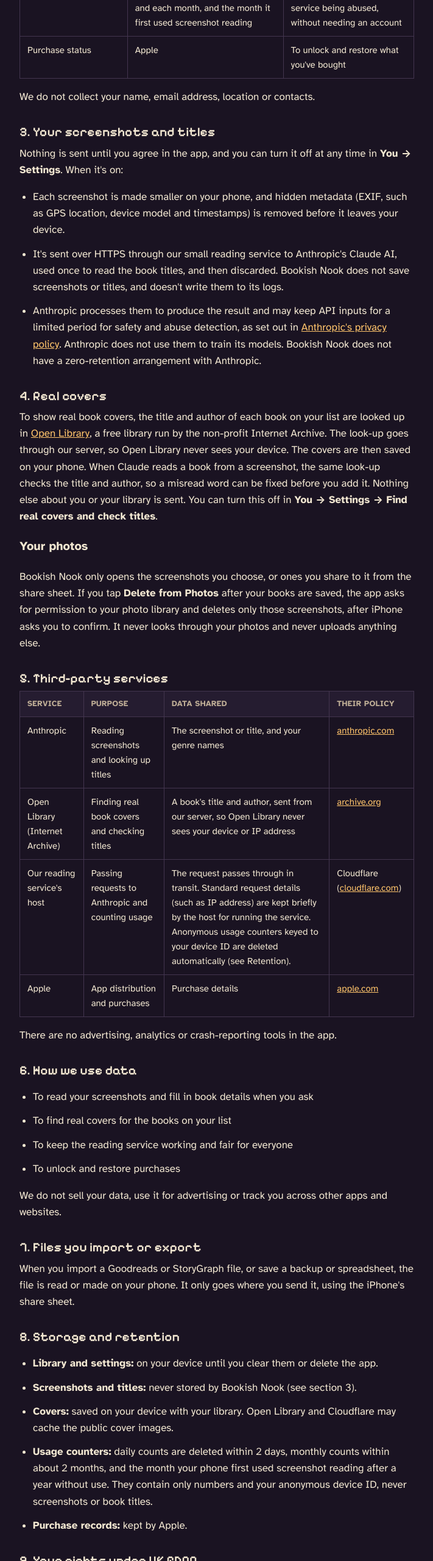
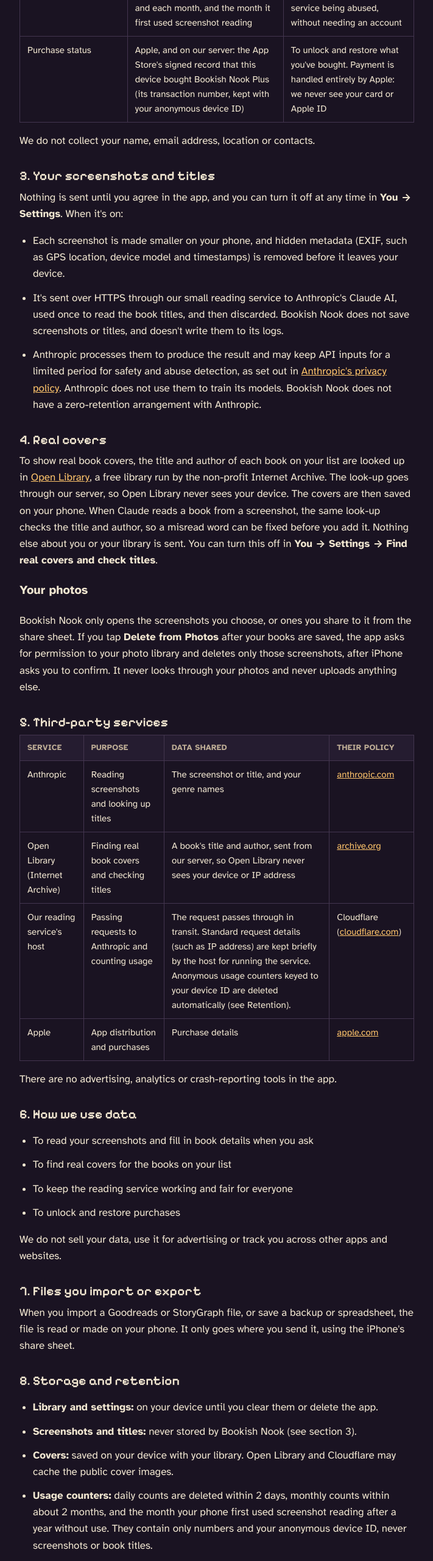
Before and after one commit to Altane59/bookish-nook-legal, a plain HTML site: page privacy/index.html in a window 1280 px wide. Shown: the part 1154-3714 px from the top of the page at 61% size, without its empty margins (284-995 px from the left). Drawn offline with Linux system fonts and the light colour scheme.

Commit message:
Privacy: how Bookish Nook Plus purchases are checked and kept
Co-Authored-By: Claude Opus 5.5 <noreply@anthropic.com>
Claude-Session: https://claude.ai/code/session_01WCXDW3DgfNs7DQqN6jFQU3

```diff
--- a/privacy/index.html
+++ b/privacy/index.html
@@ -29,7 +29,7 @@
 <tr><td>Book titles you look up (with the author and your genre names)</td><td>Sent once, never stored by Bookish Nook</td><td>So Claude can fill in details like the series</td></tr>
 <tr><td>Book titles and authors on your list</td><td>Sent through our server to Open Library to find each book's real cover, and to check titles read from screenshots. Never stored by Bookish Nook.</td><td>To show real covers and fix misread titles (you can turn this off)</td></tr>
 <tr><td>Anonymous device ID (a random code made on first use)</td><td>On your device, and with usage counters on our server: how many screenshots it had read each day and each month, and the month it first used screenshot reading</td><td>To give each phone its free screenshot reads each month and stop the reading service being abused, without needing an account</td></tr>
-<tr><td>Purchase status</td><td>Apple</td><td>To unlock and restore what you've bought</td></tr>
+<tr><td>Purchase status</td><td>Apple, and on our server: the App Store's signed record that this device bought Bookish Nook Plus (its transaction number, kept with your anonymous device ID)</td><td>To unlock and restore what you've bought. Payment is handled entirely by Apple: we never see your card or Apple ID</td></tr>
 </table></div>
 <p>We do not collect your name, email address, location or contacts.</p>
 
@@ -70,7 +70,7 @@
 <li><b>Screenshots and titles:</b> never stored by Bookish Nook (see section 3).</li>
 <li><b>Covers:</b> saved on your device with your library. Open Library and Cloudflare may cache the public cover images.</li>
 <li><b>Usage counters:</b> daily counts are deleted within 2 days, monthly counts within about 2 months, and the month your phone first used screenshot reading after a year without use. They contain only numbers and your anonymous device ID, never screenshots or book titles.</li>
-<li><b>Purchase records:</b> kept by Apple.</li>
+<li><b>Purchase records:</b> kept by Apple. Our server keeps the Plus transaction number for your device for a year after it was last checked; the app sends it again when needed.</li>
 </ul>
 
 <h2>9. Your rights under UK GDPR</h2>
```
